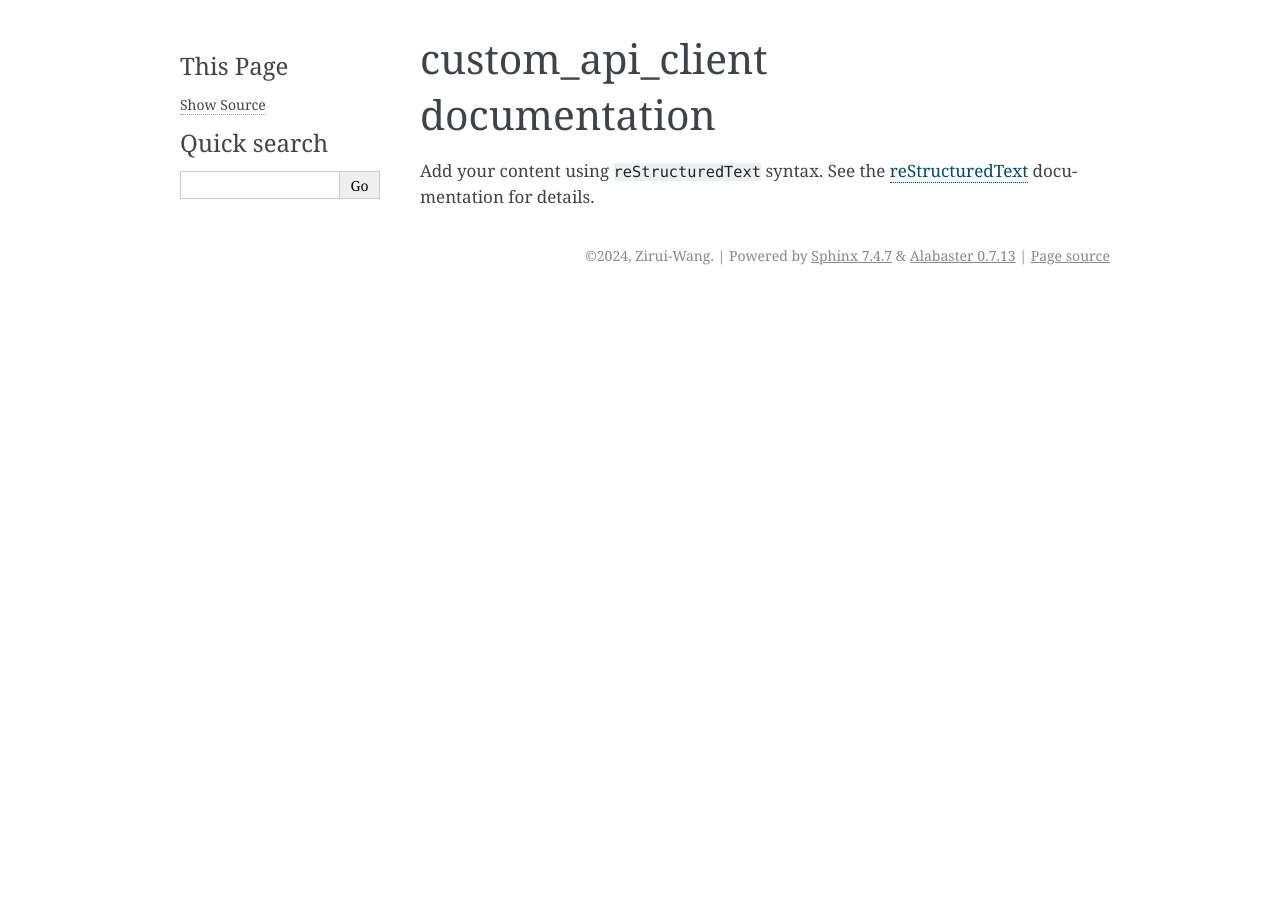
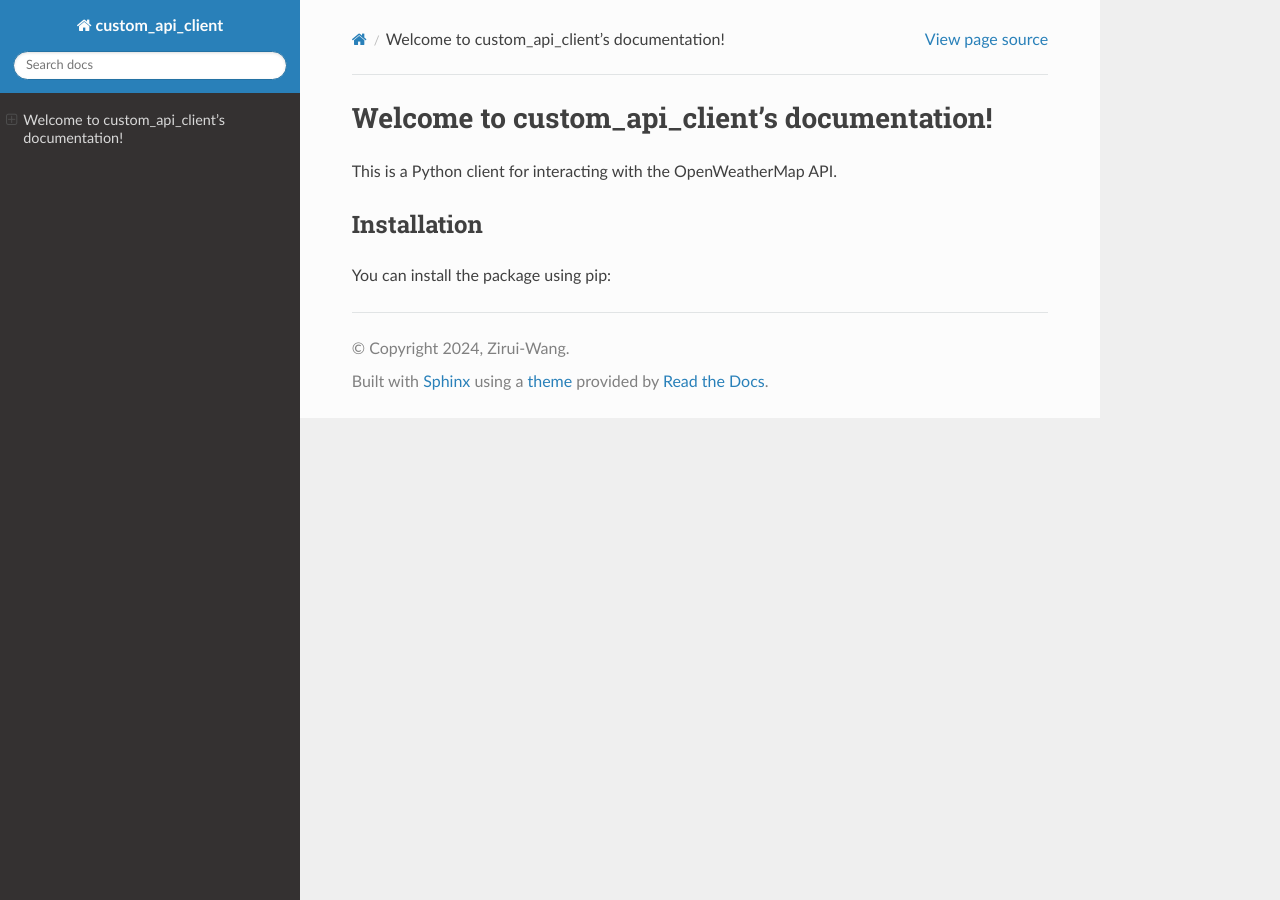
Before and after one commit to Zirui997/zack_wang-final-project, a Sphinx documentation site: the page built from source/index.rst, in a window 1280 px wide. Built offline with Sphinx 7.4.7 and the Read the Docs theme 3.1.0, drawn with Linux system fonts in a browser that asks for light colours.

Commit message:
Update Sphinx configuration and documentation

```diff
--- a/source/conf.py
+++ b/source/conf.py
@@ -1,27 +1,18 @@
-# Configuration file for the Sphinx documentation builder.
-#
-# For the full list of built-in configuration values, see the documentation:
-# https://www.sphinx-doc.org/en/master/usage/configuration.html
-
 # -- Project information -----------------------------------------------------
-# https://www.sphinx-doc.org/en/master/usage/configuration.html#project-information
-
 project = 'custom_api_client'
 copyright = '2024, Zirui-Wang'
 author = 'Zirui-Wang'
 
 # -- General configuration ---------------------------------------------------
-# https://www.sphinx-doc.org/en/master/usage/configuration.html#general-configuration
-
-extensions = []
+extensions = [
+    'sphinx_rtd_theme',  # This enables the Read the Docs theme
+    'sphinx.ext.autodoc',  # Enables automatic documentation generation from docstrings
+    'sphinx.ext.viewcode',  # Enables the 'View Source' link in the documentation
+]
 
 templates_path = ['_templates']
 exclude_patterns = []
 
-
-
 # -- Options for HTML output -------------------------------------------------
-# https://www.sphinx-doc.org/en/master/usage/configuration.html#options-for-html-output
-
-html_theme = 'alabaster'
+html_theme = 'sphinx_rtd_theme'  # Use the RTD theme
 html_static_path = ['_static']
--- a/source/index.rst
+++ b/source/index.rst
@@ -3,14 +3,12 @@
    You can adapt this file completely to your liking, but it should at least
    contain the root `toctree` directive.
 
-custom_api_client documentation
-===============================
+Welcome to custom_api_client's documentation!
+=============================================
 
-Add your content using ``reStructuredText`` syntax. See the
-`reStructuredText <https://www.sphinx-doc.org/en/master/usage/restructuredtext/index.html>`_
-documentation for details.
+This is a Python client for interacting with the OpenWeatherMap API.
 
+Installation
+------------
 
-.. toctree::
-   :maxdepth: 2
-   :caption: Contents:
+You can install the package using pip:
```
Also changed, not shown: .readthedocs.yaml.
